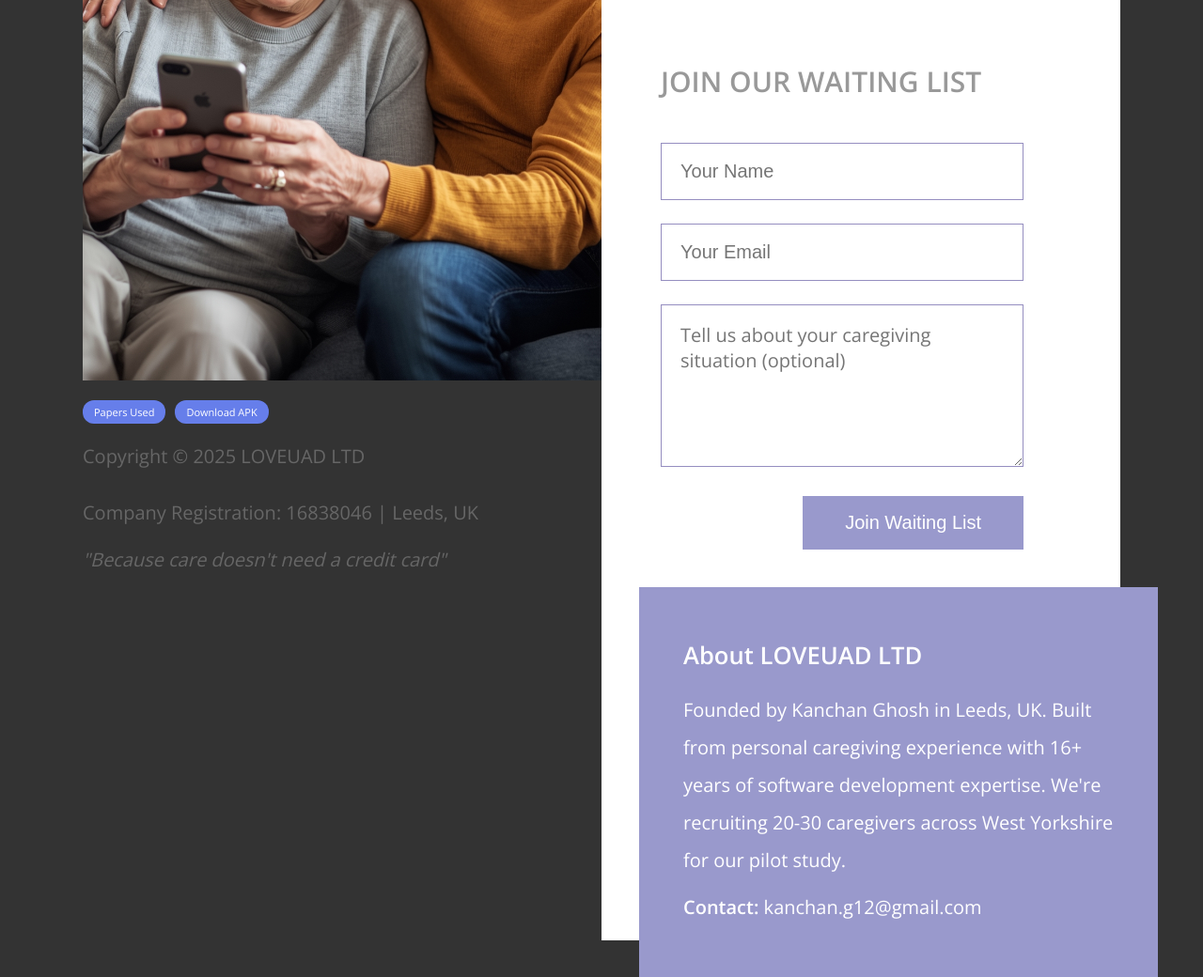
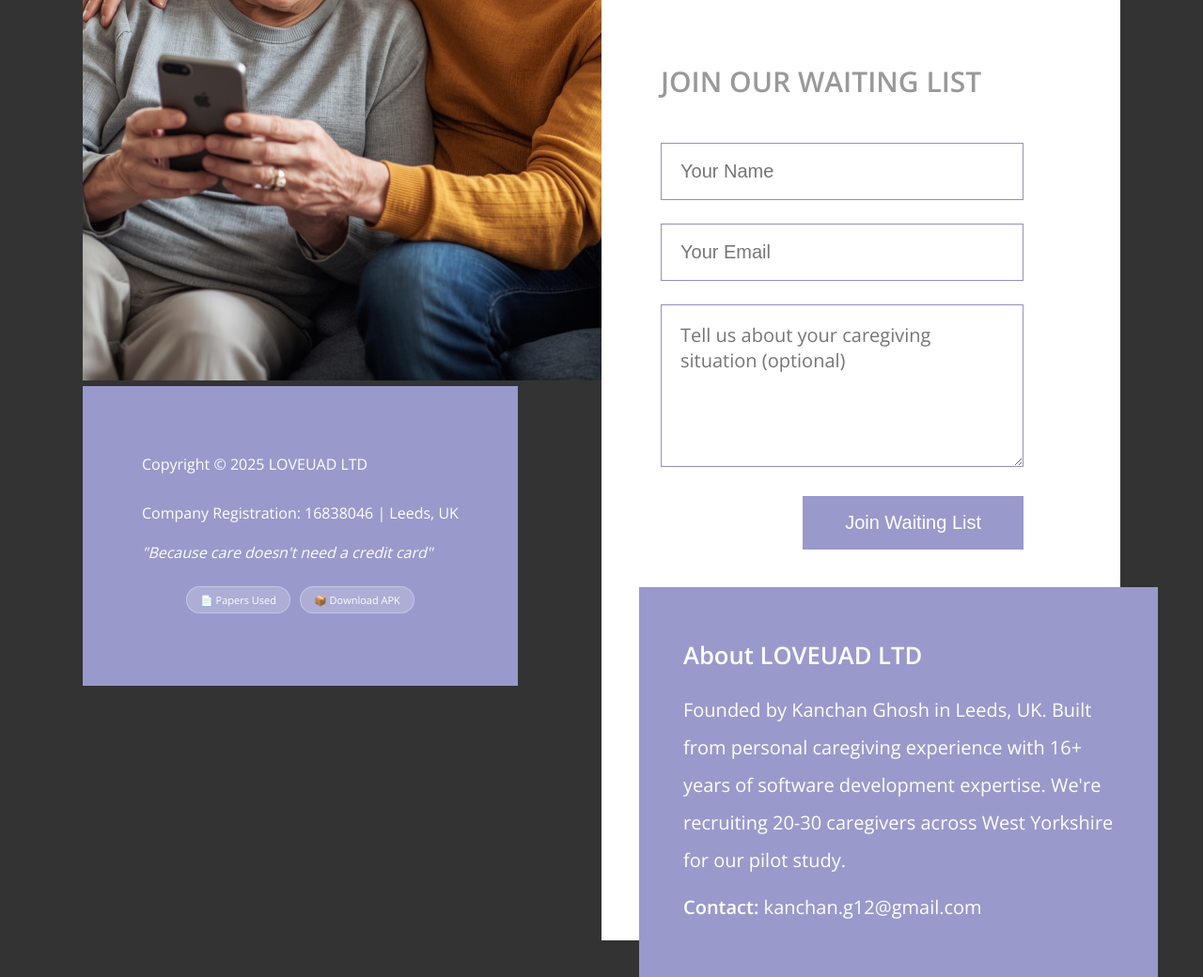
Before and after one commit to kanchang12/loveuad, a Flask app: page / in a window 1280 px wide. Shown: the part 2681-3721 px from the top of the page at 94% size. Run offline with Flask 3, Linux system fonts and the light colour scheme; parts of the project's set-up code (start-up, migrations or seed data) failed here and were passed over; some web fonts are replaced.

Commit message:
Update landing.html

```diff
--- a/templates/landing.html
+++ b/templates/landing.html
@@ -194,15 +194,18 @@
         <div class="item" data-desktop-seq-no="4" data-mobile-seq-no="8">
             <img src="/static/img/image-04.jpg" alt="Evidence-Based Care" class="tm-img-left">
         </div>
-<div class="tm-footer" id="tmFooter" data-desktop-seq-no="5" data-mobile-seq-no="9">
-    <div style="display: flex; gap: 10px; justify-content: center; padding: 15px 0;">
-        <a href="https://drive.google.com/file/d/1ZiaEqx2R2ecwXql3rVvh3iopNMgnJhDd/view" target="_blank" style="padding: 5px 12px; font-size: 11px; background: #667eea; color: white; text-decoration: none; border-radius: 12px; transition: all 0.3s ease;">Papers Used</a>
-        <a href="https://storage.googleapis.com/loveuad-apk/loveuad.apk" style="padding: 5px 12px; font-size: 11px; background: #667eea; color: white; text-decoration: none; border-radius: 12px; transition: all 0.3s ease;">Download APK</a>
-    </div>
-</div>
-                <p class="tm-mb-small">Copyright &copy; 2025 LOVEUAD LTD</p>
-                <p>Company Registration: 16838046 | Leeds, UK</p>
-                <p style="margin-top: 10px; font-style: italic;">"Because care doesn't need a credit card"</p>
+        <div class="tm-footer" id="tmFooter" data-desktop-seq-no="5" data-mobile-seq-no="9">
+            <div class="tm-form-section-tag">
+                <div class="tm-bg-secondary tm-text-white tm-block-pad">
+                    <p class="tm-mb-small">Copyright &copy; 2025 LOVEUAD LTD</p>
+                    <p>Company Registration: 16838046 | Leeds, UK</p>
+                    <p style="margin-top: 10px; font-style: italic;">"Because care doesn't need a credit card"</p>
+
+                    <div style="display: flex; gap: 10px; justify-content: center; padding: 20px 0 10px 0;">
+                        <a href="https://drive.google.com/file/d/1ZiaEqx2R2ecwXql3rVvh3iopNMgnJhDd/view" target="_blank" style="padding: 6px 14px; font-size: 11px; background: rgba(255,255,255,0.2); color: white; text-decoration: none; border-radius: 15px; border: 1px solid rgba(255,255,255,0.3); transition: all 0.3s ease;">📄 Papers Used</a>
+                        <a href="https://storage.googleapis.com/loveuad-apk/loveuad.apk" style="padding: 6px 14px; font-size: 11px; background: rgba(255,255,255,0.2); color: white; text-decoration: none; border-radius: 15px; border: 1px solid rgba(255,255,255,0.3); transition: all 0.3s ease;">📦 Download APK</a>
+                    </div>
+                </div>
             </div>
         </div>
         <div class="item" data-desktop-seq-no="6" data-mobile-seq-no="2">
```
